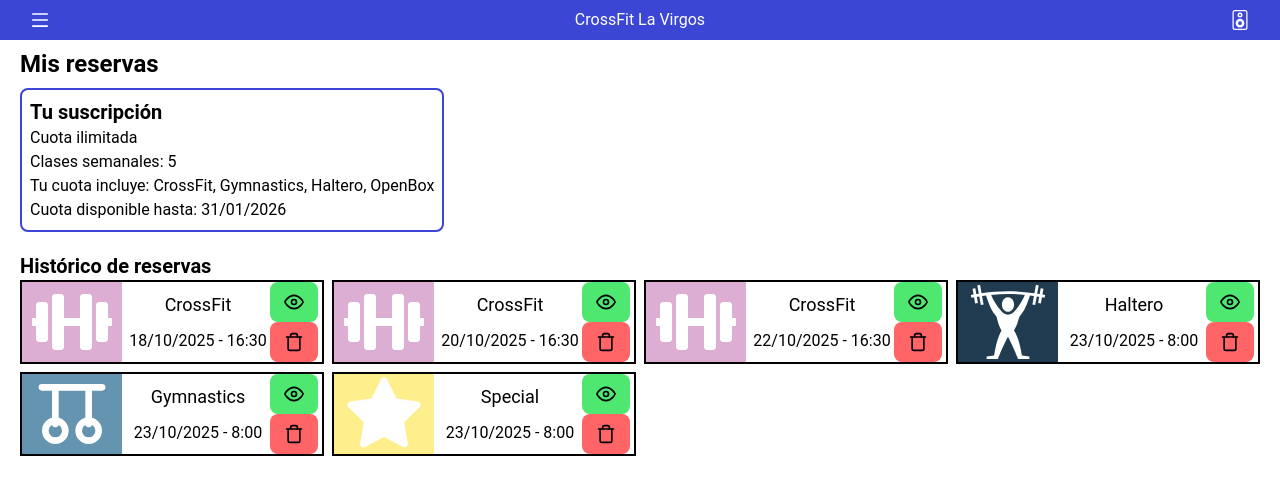
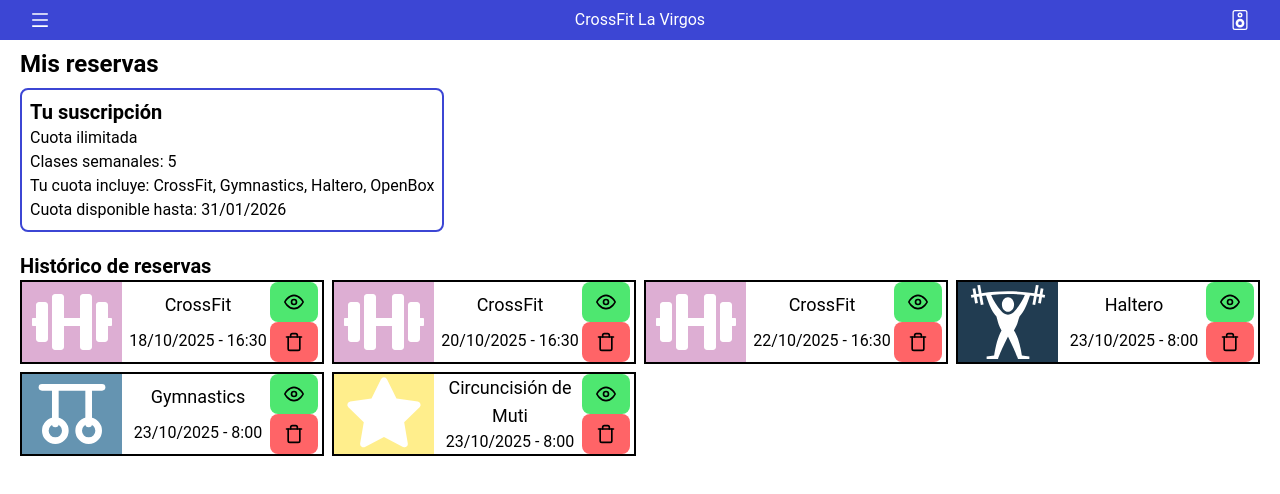
Before and after one commit to cperefer/boxUp_frontend, a React (Vite) app: page /reservations in a window 1280 px wide. Shown: the top 494 px of the page. Built offline with nearby package versions, Linux system fonts and the light colour scheme; sample sign-in values are in the browser's storage.

Commit message:
feat: added title to cards

```diff
--- a/src/reservations/components/HistoricReservationComponent.tsx
+++ b/src/reservations/components/HistoricReservationComponent.tsx
@@ -23,12 +23,9 @@ export const HistoricReservationComponent = () => {
       <p className="text-xl font-bold">Histórico de reservas</p>
       <div className="grid grid-cols-1 md:grid-cols-3 lg:grid-cols-4 gap-2 pr-5">
         {
-          data.length && data.map(({ type, date }) => {
-            console.log(type)
-            return (
-              <CardReservationComponent type={type} date={date} />
-            )
-          })
+          data.length && data.map(({ type, date, title }) => (
+            <CardReservationComponent type={type} date={date} title={title} />
+          ))
         }
       </div>
     </div>
```
